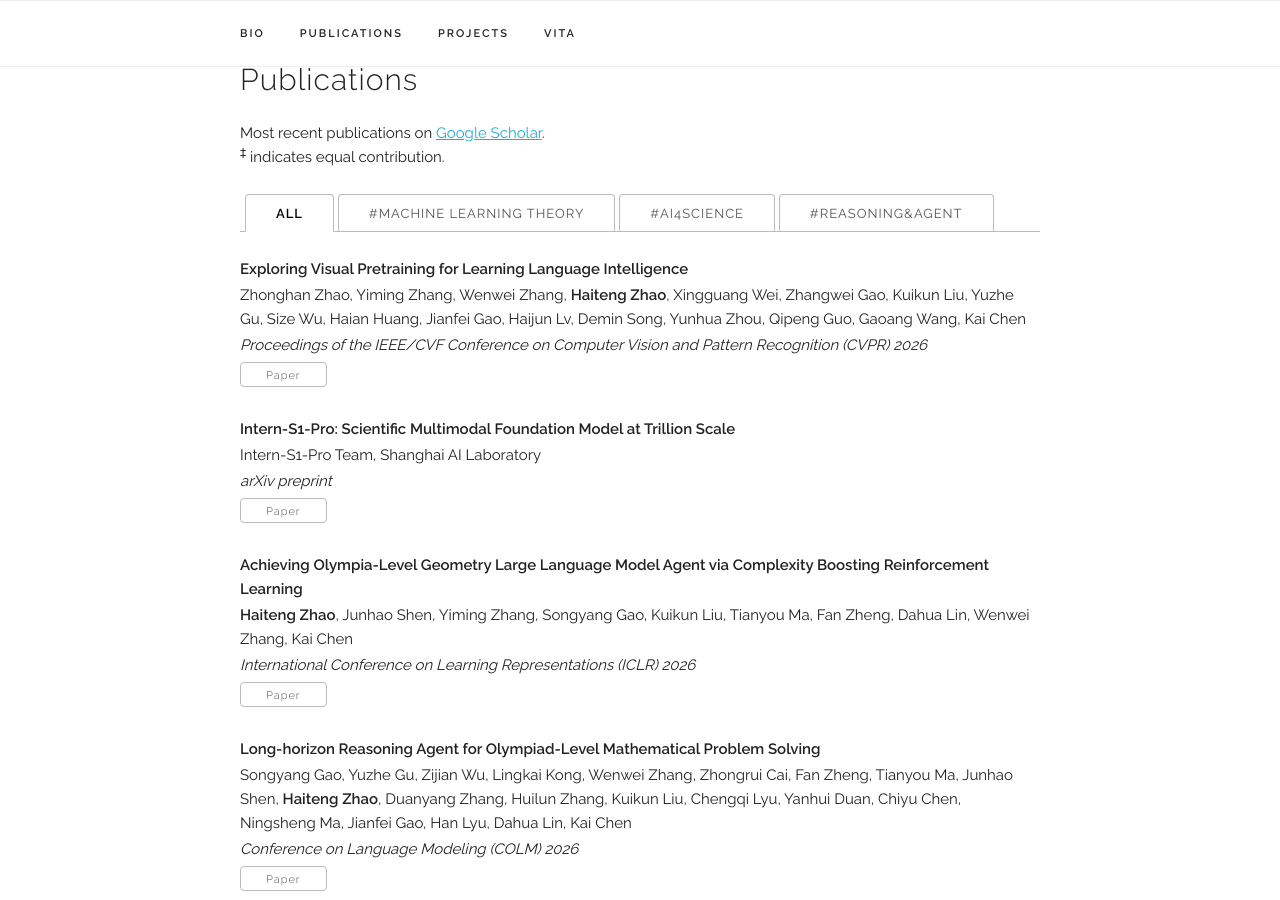
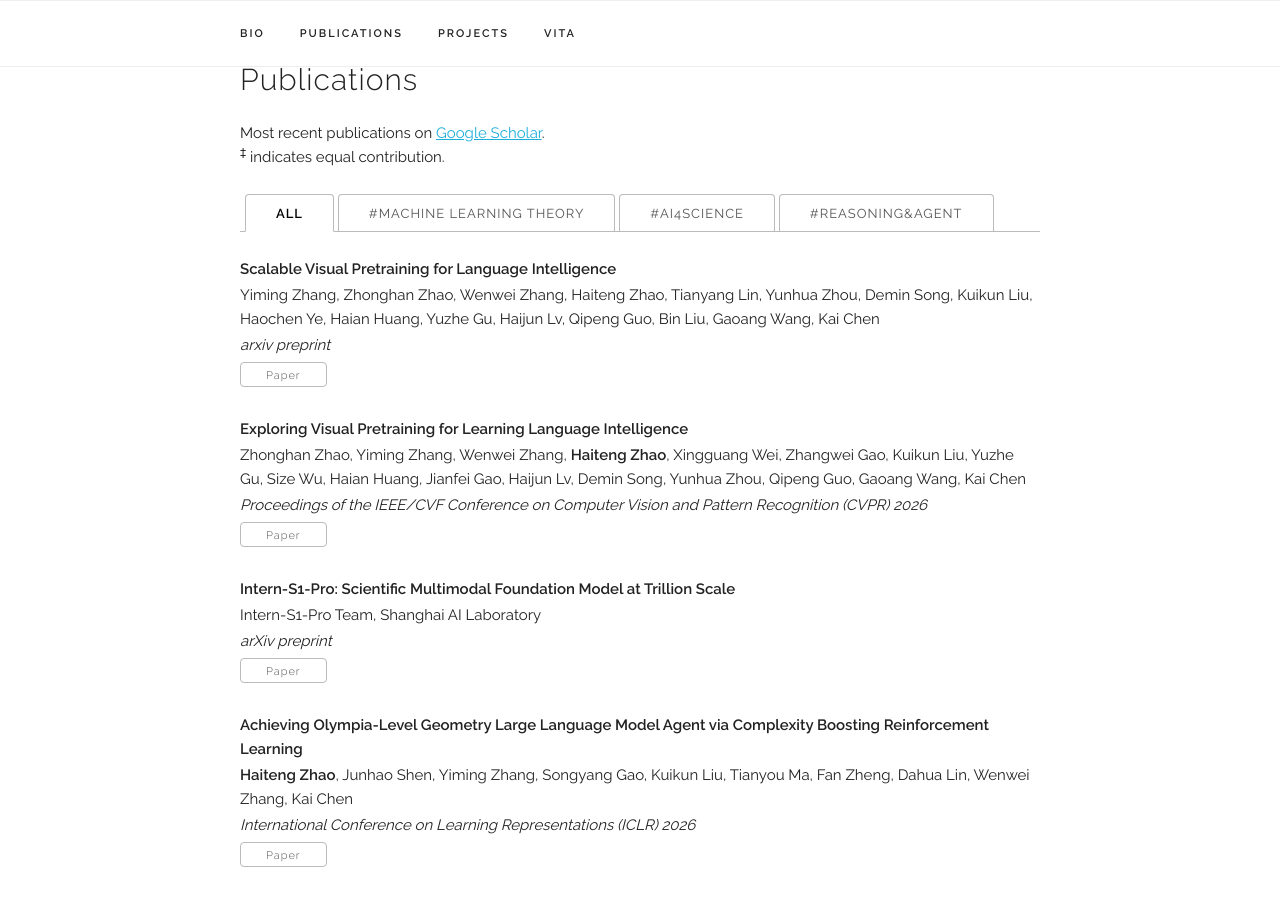
Before and after one commit to zhao-ht/haitengzhao, a Jekyll site: the page built from index.html, in a window 1280 px wide and 900 px high, scrolled down 1107 px. Built offline with Jekyll 4.4.1, drawn with Linux system fonts in a browser that asks for light colours; some web fonts are replaced.

Commit message:
Update publications.yaml

```diff
--- a/_data/publications.yaml
+++ b/_data/publications.yaml
@@ -1,4 +1,11 @@
 papers:
+  - title: "Scalable Visual Pretraining for Language Intelligence"
+    authors: "Yiming Zhang, Zhonghan Zhao, Wenwei Zhang, Haiteng Zhao, Tianyang Lin, Yunhua Zhou, Demin Song, Kuikun Liu, Haochen Ye, Haian Huang, Yuzhe Gu, Haijun Lv, Qipeng Guo, Bin Liu, Gaoang Wang, Kai Chen"
+    venue: "arxiv preprint"
+    paper_pdf: "https://arxiv.org/pdf/2607.09657"
+    ai4science: n
+    agent: n
+
   - title: "Exploring Visual Pretraining for Learning Language Intelligence"
     authors: "Zhonghan Zhao, Yiming Zhang, Wenwei Zhang, <b>Haiteng Zhao</b>, Xingguang Wei, Zhangwei Gao, Kuikun Liu, Yuzhe Gu, Size Wu, Haian Huang, Jianfei Gao, Haijun Lv, Demin Song, Yunhua Zhou, Qipeng Guo, Gaoang Wang, Kai Chen"
     venue: "Proceedings of the IEEE/CVF Conference on Computer Vision and Pattern Recognition (CVPR) 2026"
```
